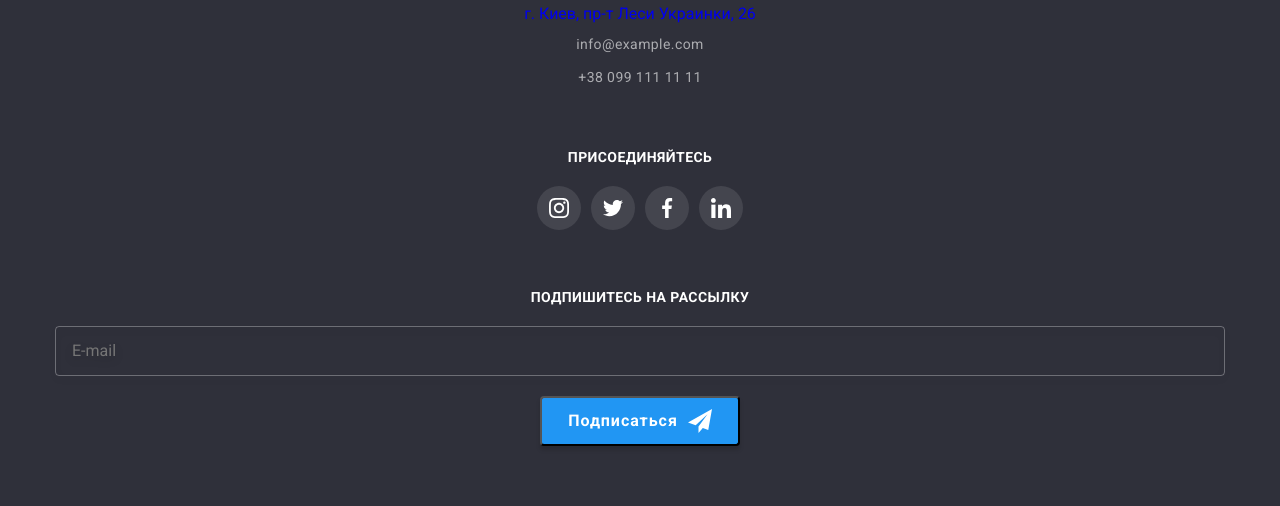
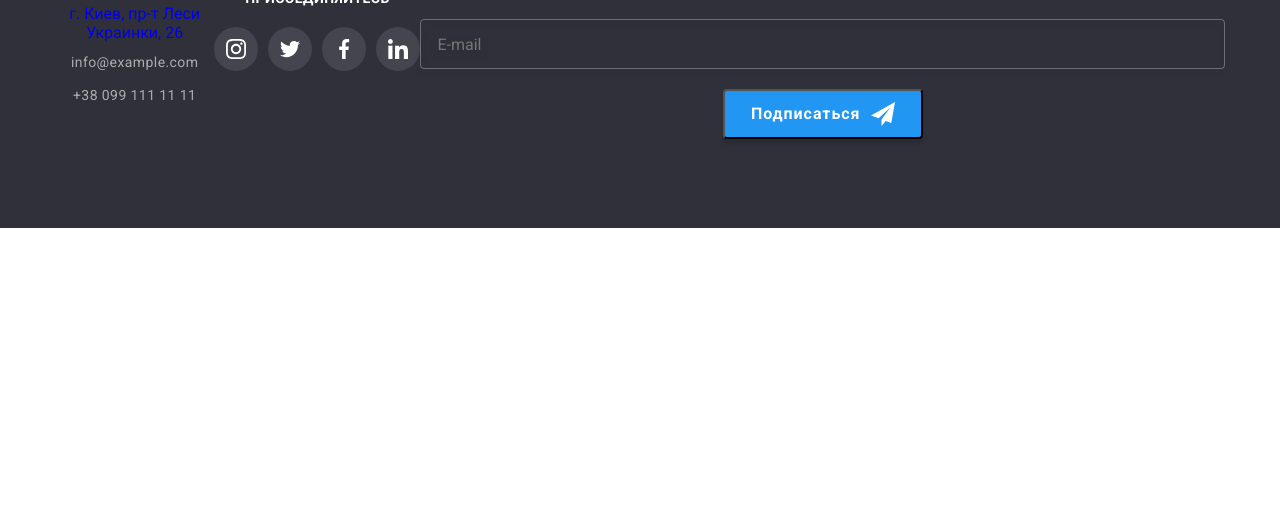
Before and after one commit to Smilinambassador/goit-markup-hw-08, a plain HTML site: page portfolio.html in a window 1280 px wide. Shown: the part 1737-2243 px from the top of the page. After the commit the page ends 1965 px from the top, so only its background shows below. Drawn offline with nearby package versions, Linux system fonts and the light colour scheme.

Commit message:
footer changed

```diff
--- a/sass/layout/_footer.scss
+++ b/sass/layout/_footer.scss
@@ -13,6 +13,10 @@
       flex-direction: column;
       justify-content: center;
       align-items: center;
+      @media screen and (min-width: 1200px) {
+        flex-direction: row;
+        flex-shrink: 0;
+      }
   }
 }
 
@@ -139,6 +143,10 @@
     @media screen and (min-width: 768px) and (max-width: 1199px) {
       width: 450px;
     }
+
+    @media screen and (min-width: 1200px) {
+
+    }
   }
 
   .footer-email-title {
```
Also changed, not shown: index.html (+2 -2 lines), css/main.css, css/main.min.css, 2 other files.
